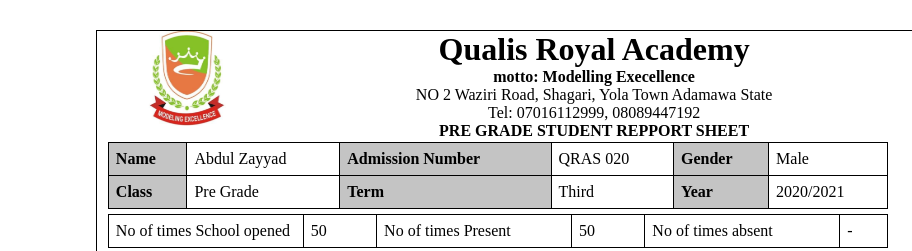
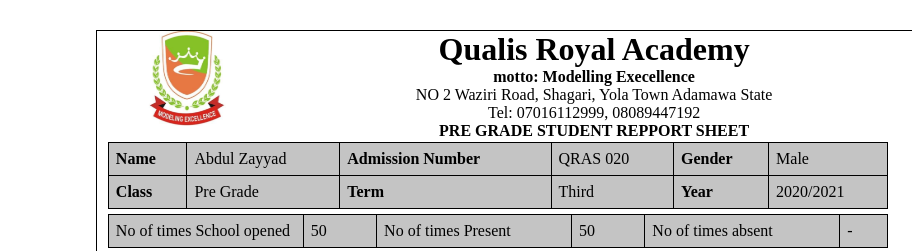
Before and after one commit to therealJimoh/Eschool-qualis-result1-template, a plain HTML site: page index.html in a window 1280 px wide. Shown: the top 251 px of the page, 0-912 px from the left. Drawn offline with Linux system fonts and the light colour scheme.

Commit message:
first commit

```diff
--- a/style.css
+++ b/style.css
@@ -68,6 +68,10 @@ table {
 
 .infoTr .attendaceTd {
   width: 25%;
+}
+
+.infoTr td {
+  background: #c4c4c4;
 }
 
 .schoolandlogo {
```
